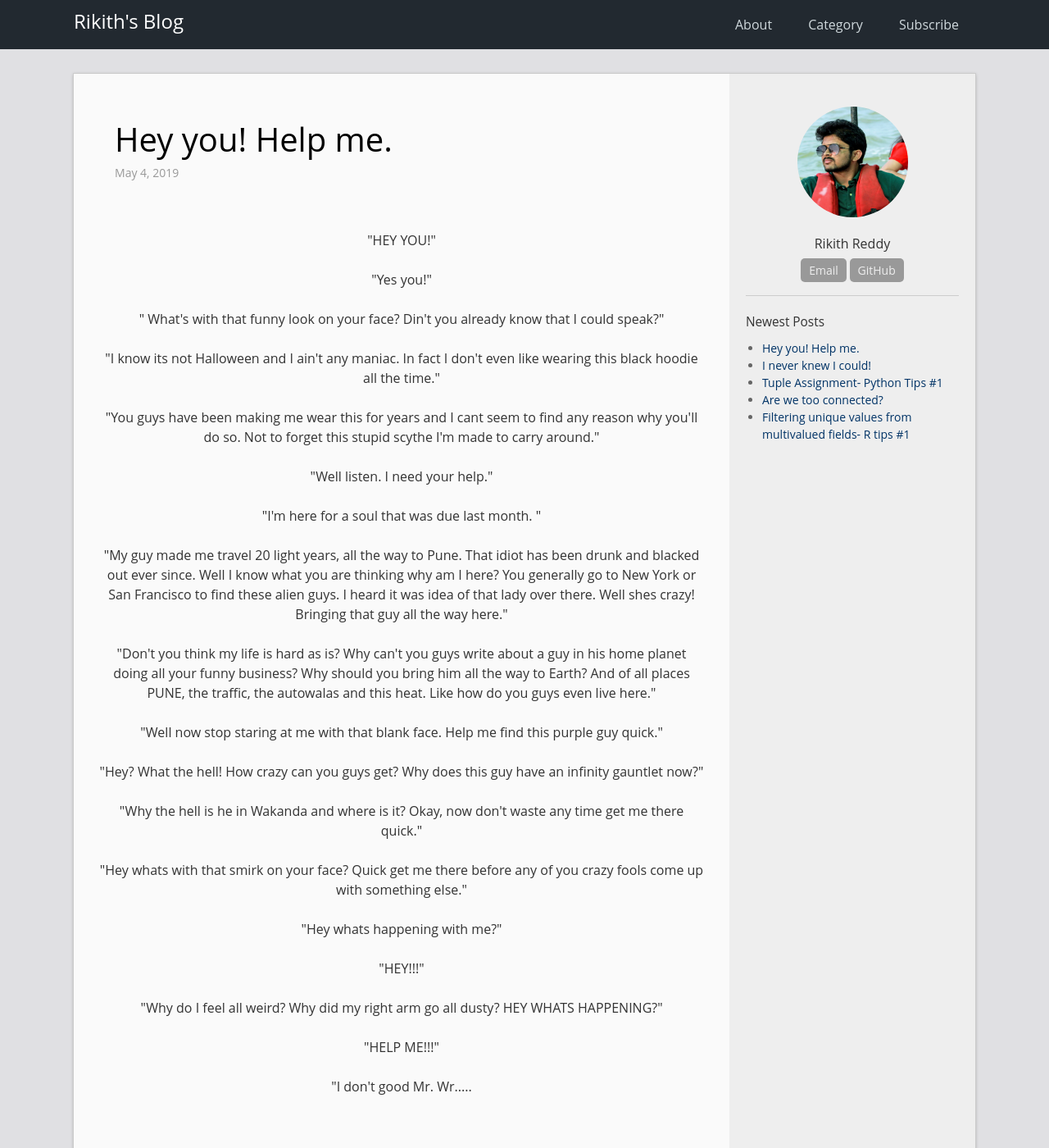
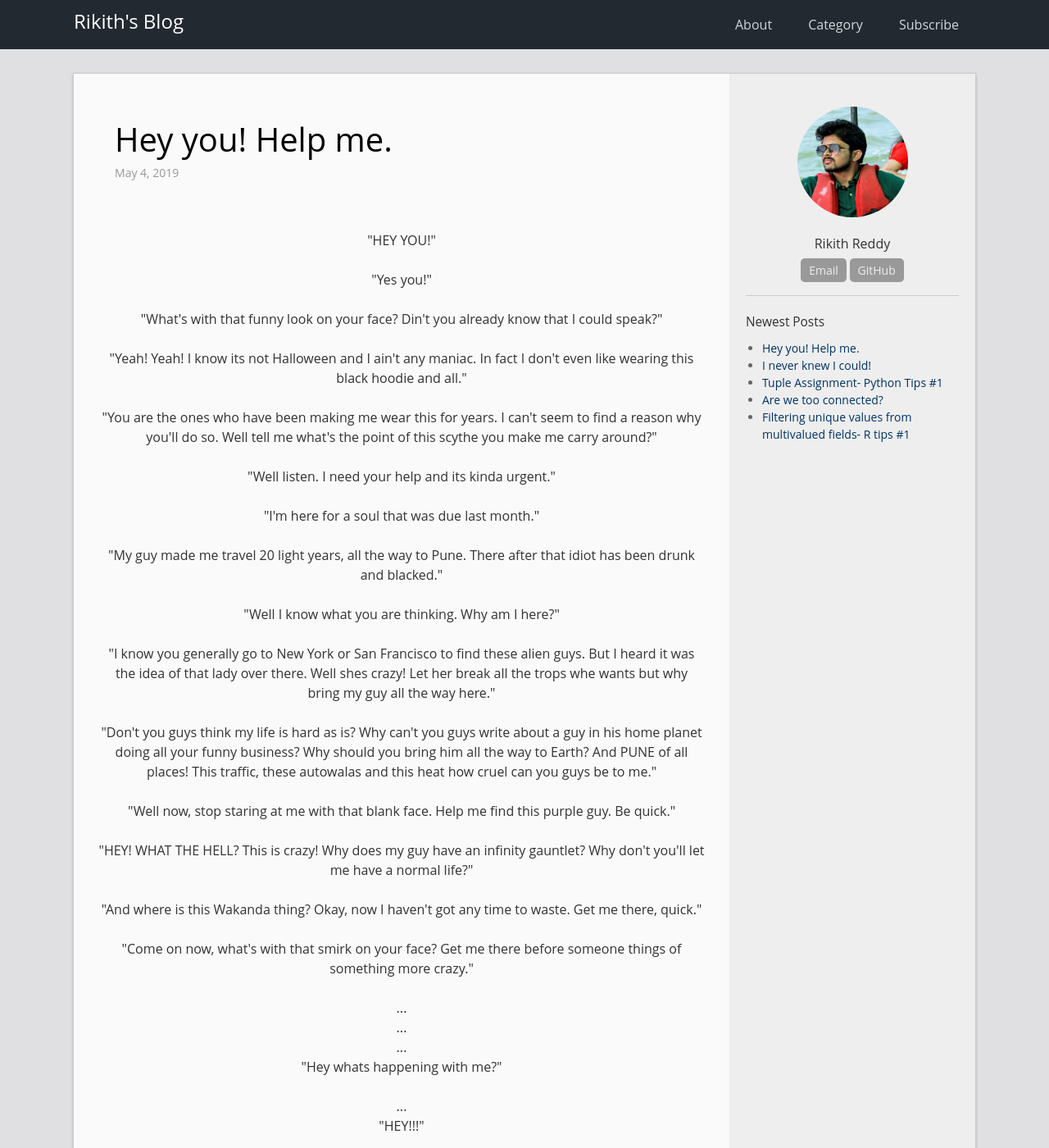
Before and after one commit to rikithreddy/rikithreddy.github.io, a Jekyll site: the page built from _posts/2019-05-04-Hey-You-Help-me.md, in a window 1280 px wide and 1400 px high. Shown: the whole window at 82% size. Built offline with Jekyll 4.4.1, drawn with Linux system fonts in a browser that asks for light colours.

Commit message:
First draft

```diff
--- a/_posts/2019-05-04-Hey-You-Help-me.md
+++ b/_posts/2019-05-04-Hey-You-Help-me.md
@@ -8,20 +8,29 @@ permalink: /short/meta/1
 <p align="center">
 "HEY YOU!" <br><br>
 "Yes you!"<br><br>
-" What's with that funny look on your face? Din't you already know that I could speak?"<br><br>
-"I know its not Halloween and I ain't any maniac. In fact I don't even like wearing this black hoodie all the time."<br><br>
-"You guys have been making me wear this for years and I cant seem to find any reason why you'll do so. Not to forget this stupid scythe I'm made to carry around."<br><br>
-"Well listen. I need your help."<br><br>
-"I'm here for a soul that was due last month. "<br><br>
-"My guy made me travel 20 light years, all the way to Pune.  That idiot has been drunk and blacked out ever since. Well I know what you are thinking why am I here? You generally go to New York or San Francisco to find these alien guys. I heard it was idea of that lady over there. Well shes crazy! Bringing that guy all the way here."<br><br>
-"Don't you think my life is hard as is? Why can't you guys write about a guy in his home planet doing all your funny business? Why should you bring him all the way to Earth? And of all places PUNE, the traffic, the autowalas and this heat. Like how do you guys even live here."<br><br>
-"Well now stop staring at me with that blank face. Help me find this purple guy quick."<br><br>
-"Hey? What the hell! How crazy can you guys get? Why does this guy have an infinity gauntlet now?"<br><br>
-"Why the hell is he in Wakanda and where is it? Okay, now don't waste any time get me there quick."<br><br>
-"Hey whats with that smirk on your face? Quick get me there before any of you crazy fools come up with something else."<br><br>
+"What's with that funny look on your face? Din't you already know that I could speak?"<br><br>
+"Yeah! Yeah! I know its not Halloween and I ain't any maniac. In fact I don't even like wearing this black hoodie and all."<br><br>
+"You are the ones who have been making me wear this for years. I can't seem to find a reason why you'll do so. Well tell me what's the point of this scythe you make me carry around?"<br><br>
+"Well listen. I need your help and its kinda urgent."<br><br>
+"I'm here for a soul that was due last month."<br><br>
+"My guy made me travel 20 light years, all the way to Pune. There after that idiot has been drunk and blacked." <br><br>
+"Well I know what you are thinking. Why am I here?"<br><br>
+"I know you generally go to New York or San Francisco to find these alien guys. But I heard it was the idea of that lady over there. Well shes crazy! Let her break all the trops whe wants but why bring my guy all the way here."<br><br>
+"Don't you guys think my life is hard as is? Why can't you guys write about a guy in his home planet doing all your funny business? Why should you bring him all the way to Earth? And PUNE of all places! This traffic, these autowalas and this heat how cruel can you guys be to me."<br><br>
+"Well now, stop staring at me with that blank face. Help me find this purple guy. Be quick."<br><br>
+"HEY! WHAT THE HELL? This is crazy! Why does my guy have an infinity gauntlet? Why don't you'll let me have a normal life?"<br><br>
+"And where is this Wakanda thing? Okay, now I haven't got any time to waste. Get me there, quick."<br><br>
+"Come on now, what's with that smirk on your face? Get me there before someone things of something more crazy."<br><br>
+...<br>
+...<br>
+...<br>
 "Hey whats happening with me?"<br><br>
+...<br>
 "HEY!!!"<br><br>
+...<br>
 "Why do I feel all weird? Why did my right arm go all dusty? HEY WHATS HAPPENING?"<br><br>
+...<br>
 "HELP ME!!!"<br><br>
+...<br>
 "I don't good Mr. Wr.....<br><br>
 </p>
```
